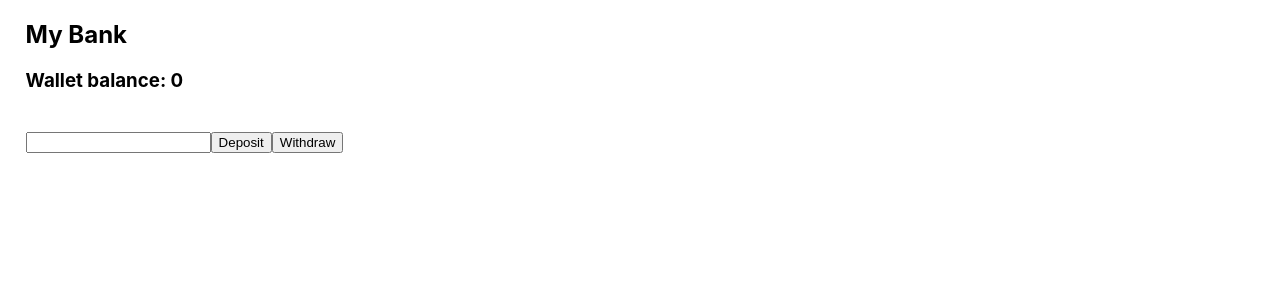
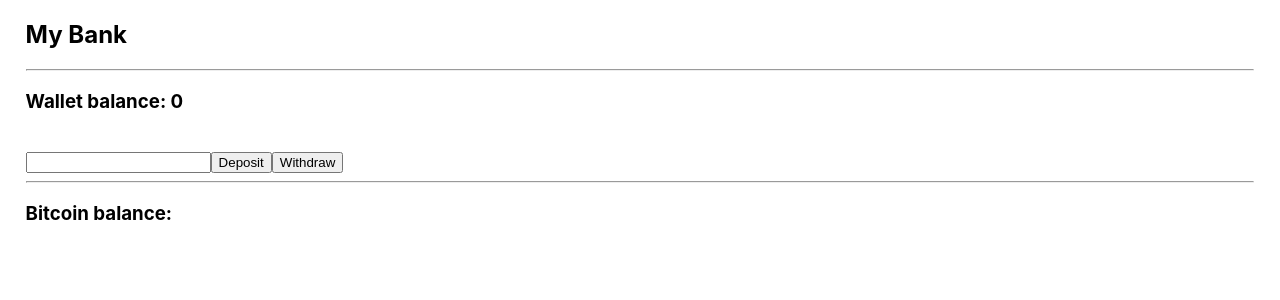
Before and after one commit to quangChe/tdd-mybank, a React (Create React App) app: page / in a window 1280 px wide. Shown: the top 300 px of the page. Built offline with nearby package versions, Linux system fonts and the light colour scheme; no server answers; the HTML template or start-up script is replaced by a standard one; what sfcookies would draw is missing.

Commit message:
Rendering Loot Component
Implemented a new test to check that the App component renders a
connected Loot component. Then fulfilled this test by providing the
Loot component inside of the App container component.

```diff
--- a/src/components/App.js
+++ b/src/components/App.js
@@ -1,12 +1,16 @@
 import React from 'react';
 import Wallet from './Wallet';
+import Loot from './Loot';
 
 class App extends React.Component {
   render () {
     return (
     <>
       <h2>My Bank</h2>
+      <hr/>
       <Wallet />
+      <hr/>
+      <Loot />
     </>
     );
   }
```
Also changed, not shown: 2 other files (tests, documents, lock files or other folders).
